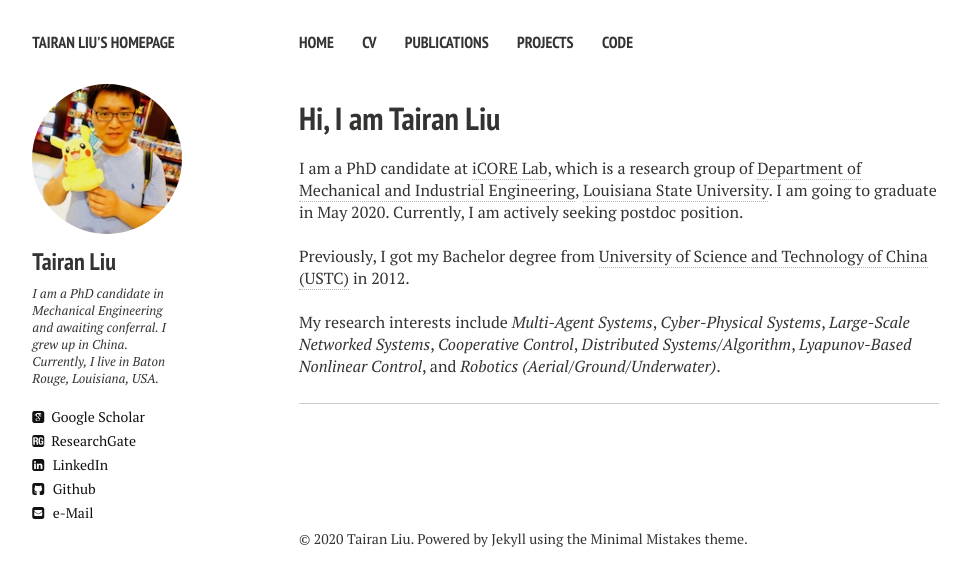
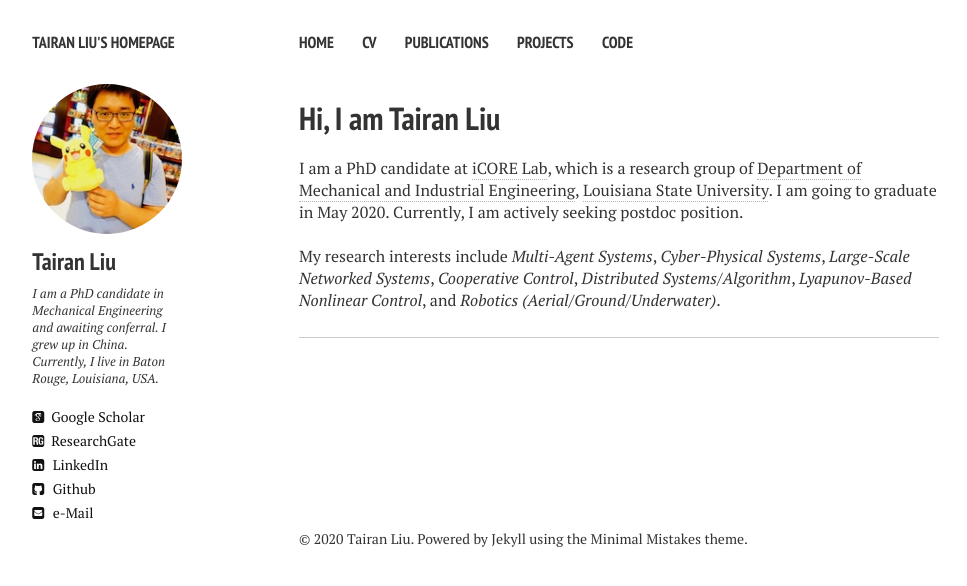
Before and after one commit to liutairan/liutairan.github.io, a Jekyll site: the page built from index.md, in a window 1280 px wide. Shown: the top 586 px of the page, without its empty margins (21-988 px from the left). Built offline with Jekyll 4.4.1, drawn with Linux system fonts in a browser that asks for light colours; nearby versions of some CDN libraries; comment, search, counter and statistics services are not loaded.

Commit message:
Update index.md

```diff
--- a/index.md
+++ b/index.md
@@ -10,8 +10,8 @@ tags: [Jekyll, theme, responsive, blog, template]
 I am a PhD candidate at <a href="https://icorelab.github.io" target="_blank">iCORE Lab</a>,
 which is a research group of <a href="https://www.lsu.edu/eng/mie/" target="_blank">Department of Mechanical and Industrial Engineering</a>, <a href="https://www.lsu.edu/" target="_blank">Louisiana State University</a>. I am going to graduate in May 2020. Currently, I am actively seeking postdoc position.
 
-<br />
-Previously, I got my Bachelor degree from <a href="http://en.ustc.edu.cn/" target="_blank">University of Science and Technology of China (USTC)</a> in 2012.
+<!-- <br />
+Previously, I got my Bachelor degree from <a href="http://en.ustc.edu.cn/" target="_blank">University of Science and Technology of China (USTC)</a> in 2012. -->
 
 <br />
 My research interests include <em>Multi-Agent Systems</em>, <em>Cyber-Physical Systems</em>, <em>Large-Scale Networked Systems</em>, <em>Cooperative Control</em>, <em>Distributed Systems/Algorithm</em>, <em>Lyapunov-Based Nonlinear Control</em>, and <em>Robotics (Aerial/Ground/Underwater)</em>.
```
